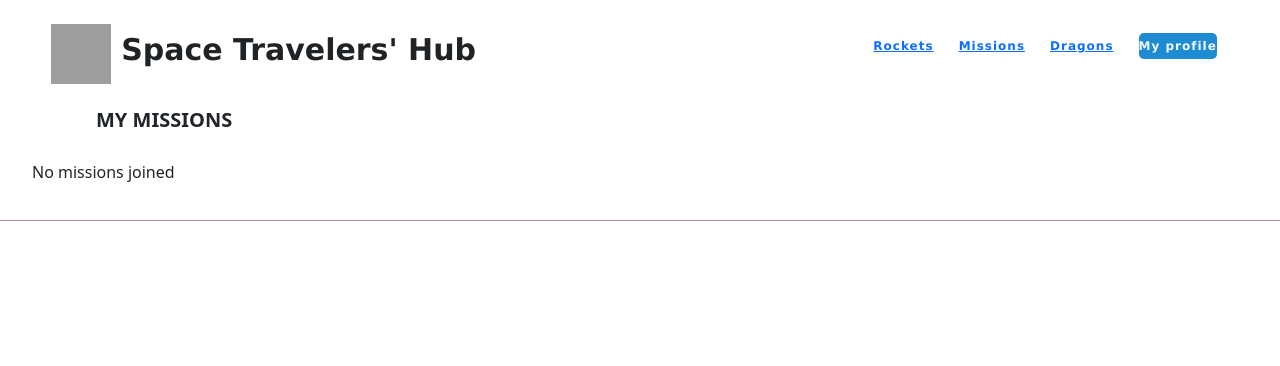
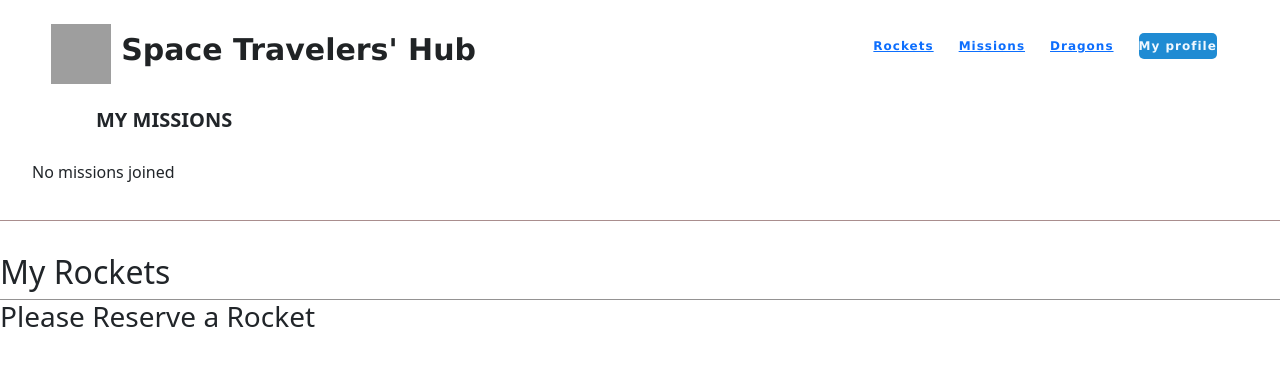
Before and after one commit to braincee/React-Redux-group-project, a React (Create React App) app: page /profile in a window 1280 px wide. Shown: the top 366 px of the page. Built offline with nearby package versions, Linux system fonts and the light colour scheme; grey boxes are pictures that could not be loaded.

Commit message:
Resev rocket in Myprofile

```diff
--- a/src/components/pages/MyProfile.js
+++ b/src/components/pages/MyProfile.js
@@ -1,8 +1,10 @@
 import MissionProfiles from '../missions/MissionProfiles';
+import RocketProfiles from '../rocket/RocketProfiles';
 
 const MyProfile = () => (
   <div className="grid-display">
     <MissionProfiles />
+    <RocketProfiles/>
   </div>
 );
 
--- /dev/null
+++ b/src/components/rocket/RocketProfiles.js
@@ -0,0 +1,35 @@
+import React from 'react';
+import { useSelector, useDispatch } from 'react-redux';
+import {cancel} from '../../redux/rocket/Rocket';
+
+const RocketProfiles = () => {
+  const list = useSelector((state) => state.rocket);
+  const filteredRockets = list.filter((each) => each.reserved === 'true');
+  const dispatch = useDispatch();
+  const leave = (id) => {
+    dispatch(cancel(list, id));
+  };
+
+    return(
+
+
+        <div className="rockets">
+          <h2>My Rockets</h2>
+          <ul className="profile-lists">
+            {filteredRockets.map((reserved) => (
+              <li key={reserved.id} className="list">
+
+                <h3 className="name">{reserved.rocketName}</h3>
+                <button type="submit" className="btn " onClick={() => leave(reserved.id)}>Cancel</button>
+                </li>
+            ))}
+          </ul>
+          {(!filteredRockets.length >= 1)
+            ? <h3 className="no-mission">Please Reserve a Rocket </h3>
+            : null}
+            </div>
+
+  );
+};
+
+export default RocketProfiles;
--- a/src/index.css
+++ b/src/index.css
@@ -157,3 +157,29 @@ p {
     margin-right: 1%;
   }
 }
+
+.rockets {
+  margin-top: 2em;
+}
+.profile-lists {
+  margin: 0;
+  padding: 0;
+  border: 1px solid rgb(148, 146, 146);
+  border-bottom: none;
+  border-radius: 8px;
+  width: 100%;
+}
+
+.list {
+  display: flex;
+  justify-content: space-between;
+  align-items: baseline;
+  list-style: none;
+  padding: 10px 15px;
+  border-bottom: 1px solid rgb(148, 146, 146);
+}
+
+
+.list .name {
+  width: 32%;
+}
```
